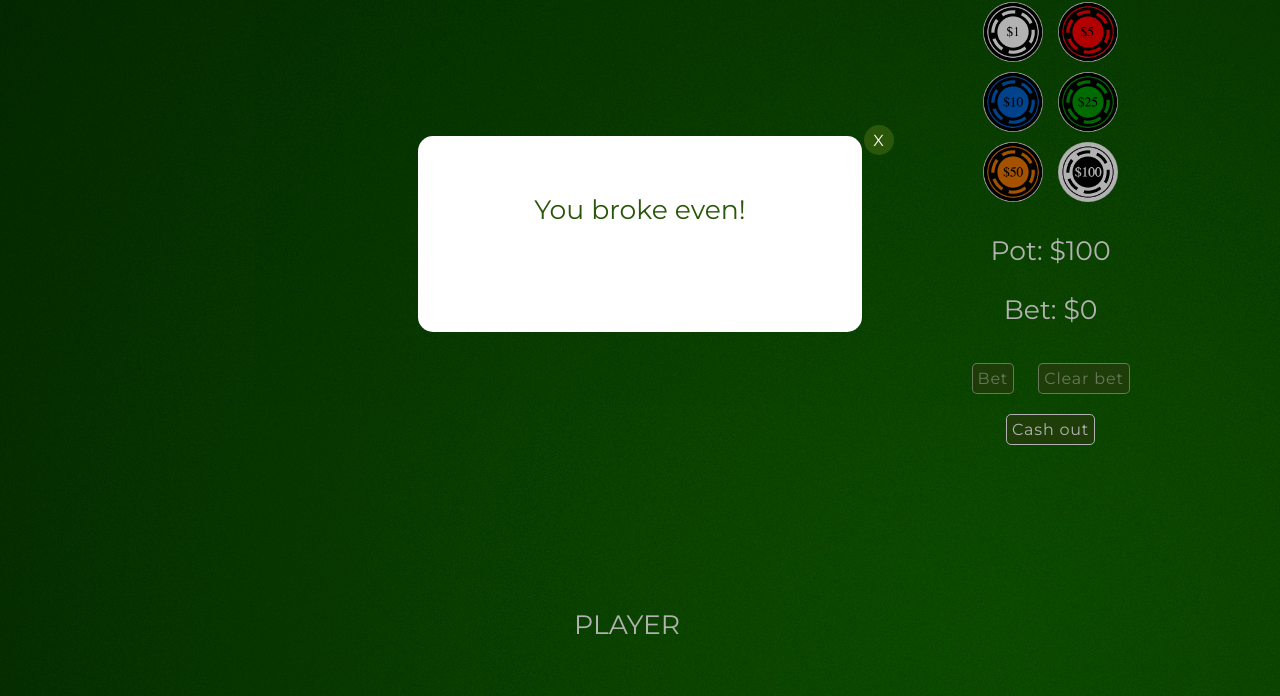
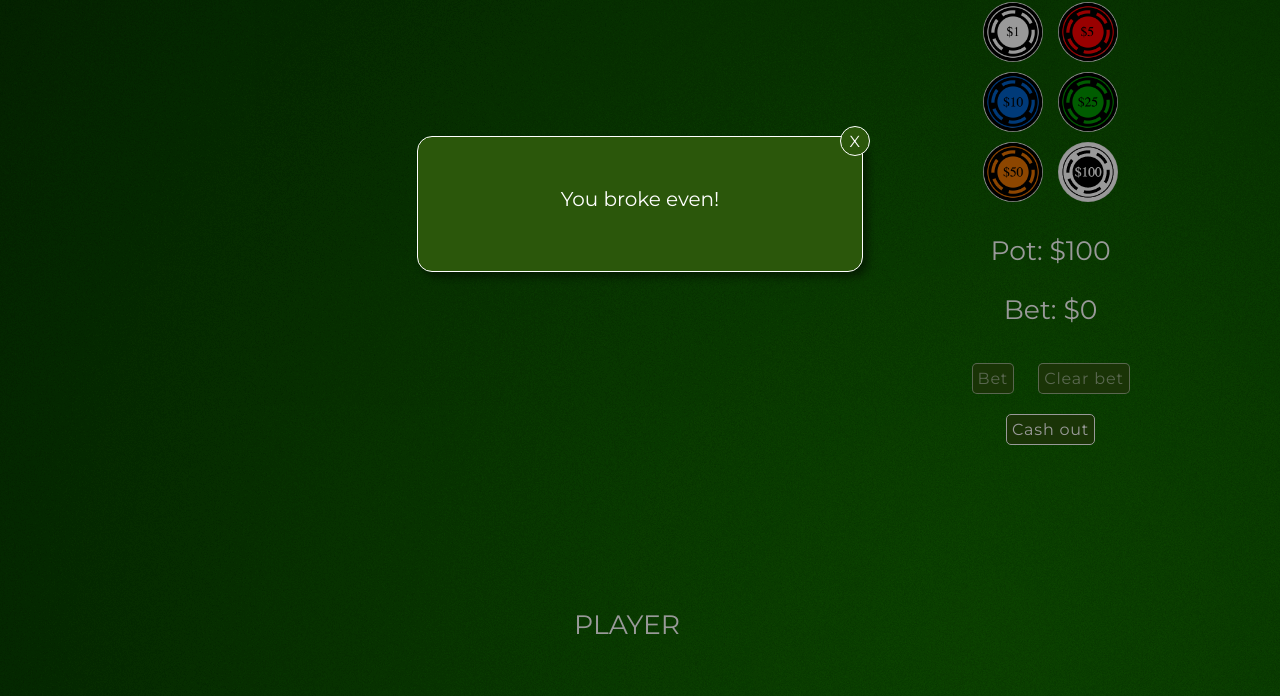
Before and after one commit to ameliadz/P1-Blackjack, a plain HTML site: page index.html in a window 1280 px wide. Both pictures are taken after a click on the button "Cash out". Shown: the part 104-800 px from the top of the page. Drawn offline with nearby package versions, Linux system fonts and the light colour scheme.

Commit message:
edited modal style

```diff
--- a/main.css
+++ b/main.css
@@ -186,7 +186,7 @@ p {
 
 .modal-bg {
   display: none;
-  background-color: rgba(0, 0, 0, 0.3);
+  background-color: rgba(0, 0, 0, 0.4);
   position: fixed;
   top: 0;
   left: 0;
@@ -197,27 +197,34 @@ p {
 .modal-window {
   width: 30%;
   margin: 30vh auto;
-  padding: 30px;
-  background-color: white;
-  color: #2b570b;
+  padding: 30px 30px 0;
+  background-color: #2b570b;
+  color: white;
   border-radius: 15px;
+  border: 1px solid white;
   text-align: center;
+  box-shadow: 5px 5px 10px rgba(0, 0, 0, 0.5);
+}
+
+.cash-out {
+  font-size: 15pt;
+  padding-bottom: 0;
+  margin-bottom: 10px;
 }
 
 #close {
   position: relative;
-  top: -137px;
-  left: 239px;
+  transform: translateY(-350%);
+  left: 56%;
   height: 30px;
   width: 30px;
   border-radius: 50%;
   text-align: center;
-  border: none;
 }
 
 #close:hover {
-  border: 1px solid #2b570b;
-  color: #2b570b;
+  background-color: #214209;
+  color: white;
 }
 
 .flash {
--- a/main.js
+++ b/main.js
@@ -192,6 +192,7 @@ const flash = () => {
 
 
 // ###################### deal #######################
+let shuffleNext = false;
 const deal = () => {
   dealerHand = [];
   playerHand = [];
@@ -220,6 +221,9 @@ const deal = () => {
   standBtn.classList.remove('hidden');
 
   checkBlackjack();
+  if (deck.length < 100) {
+    shuffleNext = true;
+  }
 
   return deck;
 };
@@ -236,12 +240,15 @@ const gameReset = () => {
   standBtn.classList.add('hidden');
   extraBets.forEach(button => {
     button.classList.add('hidden');
-  })
+  });
   clearBtn.disabled = true;
   betBtn.disabled = false;
   betNums.forEach(button => {
     button.disabled = false;
   });
+  if (shuffleNext) {
+    buildDeck();
+  };
 };
 
 // ######### setting up win evaluation and payout ########
@@ -421,7 +428,6 @@ closeBtn.addEventListener('click', () => {
   showPot();
   gameReset();
   buildDeck();
-  // returns undefined instead of dealing if the deck runs out... fix this.
 })
 
 // ############## extra bets ##################
```
Also changed, not shown: index.html (+1 -1 lines).
